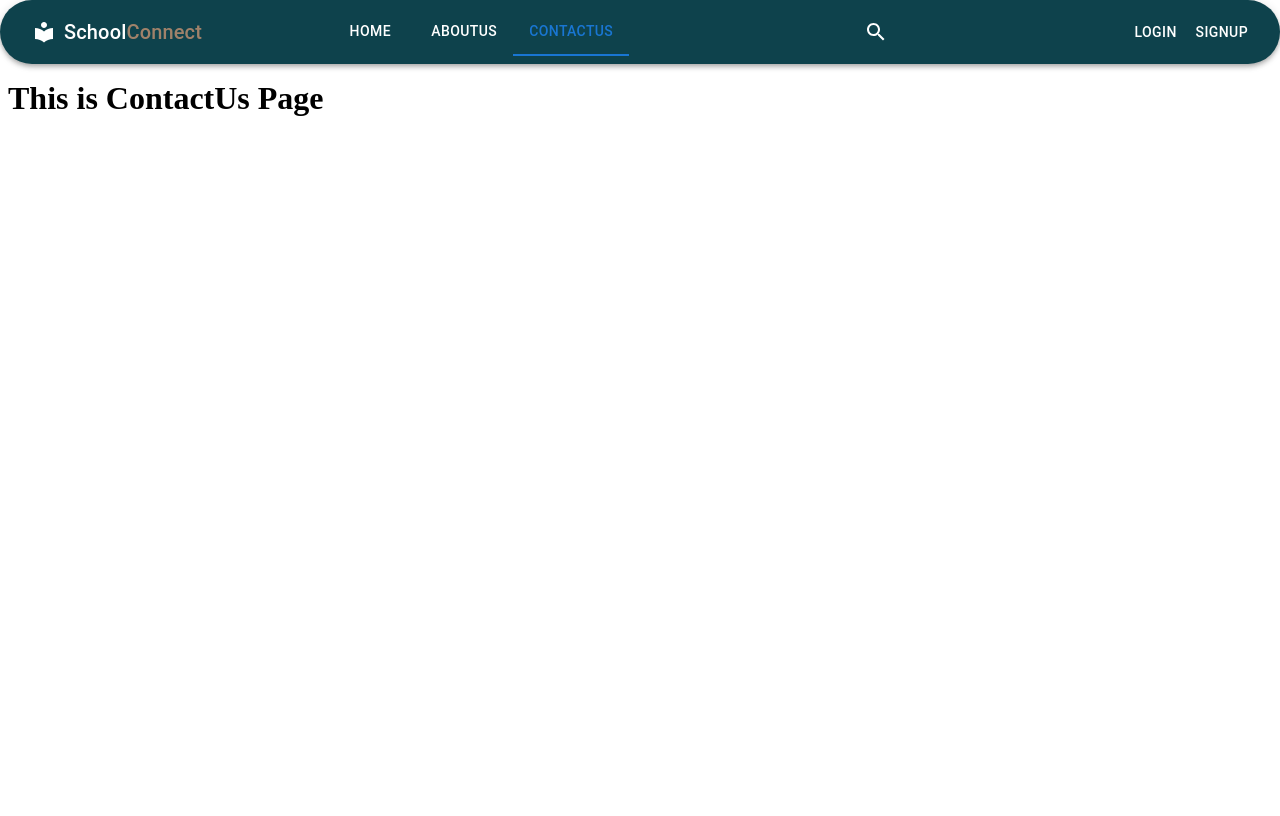
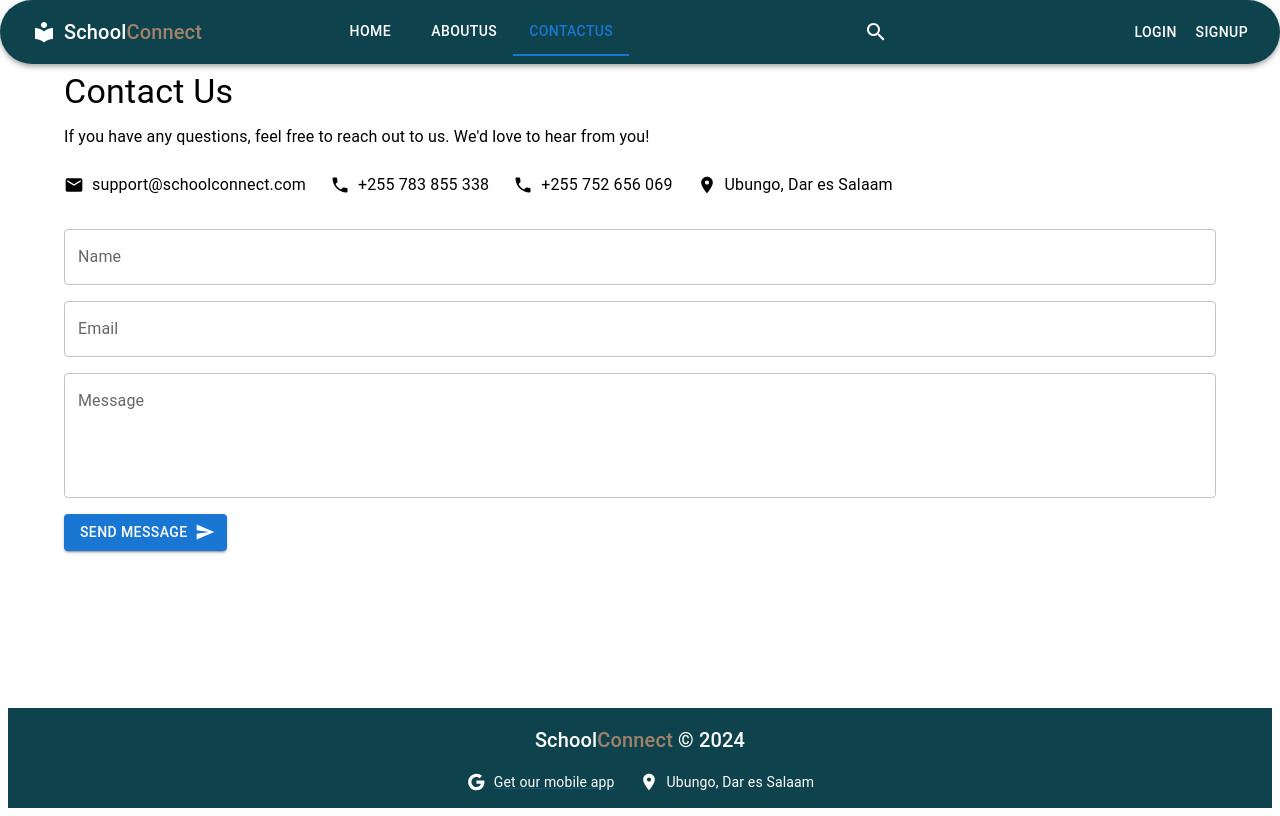
Before and after one commit to Aka-Jr/SchoolConnect, a React (Vite) app in the folder schoolConnect/Frontend/: page /ContactUs in a window 1280 px wide. Built offline with nearby package versions, Linux system fonts and the light colour scheme; no server answers.

Commit message:
Pages Modification
Improved the contactUs page and the AboutUs page as well as the dashboard of schools

```diff
--- a/schoolConnect/Frontend/src/Components/Footer.jsx
+++ b/schoolConnect/Frontend/src/Components/Footer.jsx
@@ -15,7 +15,7 @@ const Footer = () => {
                     School<span style={{ color: '#A0826A' }}>Connect</span> &copy; {date.getFullYear()}
                 </Typography>
                 <Box sx={{ display: 'flex', justifyContent: 'center', alignItems: 'center', mt: 2, gap: 3, flexWrap: 'wrap' }}>
-                    <Box sx={{ display: 'flex', alignItems: 'center' }}>
+                    {/* <Box sx={{ display: 'flex', alignItems: 'center' }}>
                         <EmailIcon sx={{ verticalAlign: 'middle', mr: 1, fontSize: 20 }} />
                         <Typography variant="body2">shulekonnect@gmail.com</Typography>
                     </Box>
@@ -26,7 +26,7 @@ const Footer = () => {
                     <Box sx={{ display: 'flex', alignItems: 'center' }}>
                         <PhoneIcon sx={{ verticalAlign: 'middle', mr: 1, fontSize: 20 }} />
                         <Typography variant="body2">+255 752 656 069</Typography>
-                    </Box>
+                    </Box> */}
                     <Box sx={{ display: 'flex', alignItems: 'center' }}>
                         <GooglePlayIcon sx={{ verticalAlign: 'middle', mr: 1, fontSize: 20 }} />
                         <Link href="https://drive.google.com/drive/folders/1kdBesPMxii01-ayL4X700AgIpVY7tEGh?usp=sharing" target="_blank" rel="noopener" sx={{ color: 'inherit', display: 'flex', alignItems: 'center' }}>
--- a/schoolConnect/Frontend/src/Pages/AboutUs.jsx
+++ b/schoolConnect/Frontend/src/Pages/AboutUs.jsx
@@ -54,8 +54,8 @@ const AboutUs = () => {
                 <Typography variant="h5" gutterBottom>
                   Our Vision
                 </Typography>
-                <Typography variant="body1">
-                  Insert your vision statement here. This could be a brief description of what your organization aims to achieve.
+                <Typography variant="body1" sx={{textAlign: 'justify'}}>
+                Our vision is to create a world where every school has the support it needs to provide quality education and where every volunteer finds meaningful opportunities to contribute their skills and passions. By leveraging technology and community engagement, we aspire to build a global network of support for educational institutions, enhancing the learning experience for students everywhere.
                 </Typography>
               </Paper>
             </Grid>
@@ -64,8 +64,8 @@ const AboutUs = () => {
                 <Typography variant="h5" gutterBottom>
                   Our Mission
                 </Typography>
-                <Typography variant="body1">
-                  Insert your mission statement here. Describe the purpose and goals of your organization, focusing on how you plan to achieve your vision.
+                <Typography variant="body1" sx={{textAlign: 'justify'}}>
+                Our mission at SchoolConnect is to seamlessly bridge the gap between passionate volunteers and schools in need, fostering a collaborative environment where education can thrive. We aim to simplify the process of matching volunteers with schools, ensuring that every student has access to the support and resources they need for a brighter future.
                 </Typography>
               </Paper>
             </Grid>
--- a/schoolConnect/Frontend/src/Pages/ContactUs.jsx
+++ b/schoolConnect/Frontend/src/Pages/ContactUs.jsx
@@ -1,16 +1,95 @@
-import React from 'react'
+import React, { useState } from 'react';
+import { Container, TextField, Button, Typography, Box } from '@mui/material';
+import EmailIcon from '@mui/icons-material/Email';
+import PhoneIcon from '@mui/icons-material/Phone';
+import LocationOnIcon from '@mui/icons-material/LocationOn';
+import SendIcon from '@mui/icons-material/Send';
+import { toast, ToastContainer } from 'react-toastify';
+import 'react-toastify/dist/ReactToastify.css';
 import NavigationBar from '../Components/NavigationBar';
+import Footer from '../Components/Footer';
 
- const ContactUs =()=> {
+const ContactUs = () => {
+  const [name, setName] = useState('');
+  const [email, setEmail] = useState('');
+  const [message, setMessage] = useState('');
+
+  const handleSubmit = (e) => {
+      e.preventDefault();
+      // Handle form submission, e.g., send the data to a server or email service
+      toast.success('Message sent successfully!');
+      setName('');
+      setEmail('');
+      setMessage('');
+  };
 
   return (
-    <div>
-    <NavigationBar />
-        <h1>This is ContactUs Page</h1>
 
-        <h1>This is ContactUs Page</h1>
-    </div>
-  )
-}
+     <React.Fragment>
+      <Box sx={{ display: 'flex', flexDirection: 'column', minHeight: '100vh' }}>
+        <NavigationBar />
+        <Container component="main" sx={{ flex: '1 0 auto', marginTop: '5%' }}>
+        <Typography variant="h4" gutterBottom>Contact Us</Typography>
+          <Typography variant="body1" gutterBottom>
+              If you have any questions, feel free to reach out to us. We'd love to hear from you!
+          </Typography>
+          <Box sx={{ display: 'flex', alignItems: 'center', mt: 3, gap: 3 }}>
+              <Box sx={{ display: 'flex', alignItems: 'center' }}>
+                  <EmailIcon sx={{ verticalAlign: 'middle', mr: 1, fontSize: 20 }} />
+                  <Typography variant="body1">support@schoolconnect.com</Typography>
+              </Box>
+              <Box sx={{ display: 'flex', alignItems: 'center' }}>
+                  <PhoneIcon sx={{ verticalAlign: 'middle', mr: 1, fontSize: 20 }} />
+                  <Typography variant="body1">+255 783 855 338</Typography>
+              </Box>
+              <Box sx={{ display: 'flex', alignItems: 'center' }}>
+                  <PhoneIcon sx={{ verticalAlign: 'middle', mr: 1, fontSize: 20 }} />
+                  <Typography variant="body1">+255 752 656 069</Typography>
+              </Box>
+              <Box sx={{ display: 'flex', alignItems: 'center' }}>
+                  <LocationOnIcon sx={{ verticalAlign: 'middle', mr: 1, fontSize: 20 }} />
+                  <Typography variant="body1">Ubungo, Dar es Salaam</Typography>
+              </Box>
+          </Box>
+          <Box component="form" onSubmit={handleSubmit} sx={{ mt: 4 }}>
+              <TextField
+                  fullWidth
+                  variant="outlined"
+                  label="Name"
+                  value={name}
+                  onChange={(e) => setName(e.target.value)}
+                  sx={{ mb: 2 }}
+              />
+              <TextField
+                  fullWidth
+                  variant="outlined"
+                  label="Email"
+                  type="email"
+                  value={email}
+                  onChange={(e) => setEmail(e.target.value)}
+                  sx={{ mb: 2 }}
+              />
+              <TextField
+                  fullWidth
+                  variant="outlined"
+                  label="Message"
+                  multiline
+                  rows={4}
+                  value={message}
+                  onChange={(e) => setMessage(e.target.value)}
+                  sx={{ mb: 2 }}
+              />
+              <Button type="submit" variant="contained" endIcon={<SendIcon />}>
+                  Send Message
+              </Button>
+          </Box>
+
+        </Container>
+        <Footer />
+      </Box>
+      <ToastContainer />
+    </React.Fragment>
+  );
+};
 
 export default ContactUs;
--- a/schoolConnect/Frontend/src/Pages/SchoolsAdmin/Dashboard.jsx
+++ b/schoolConnect/Frontend/src/Pages/SchoolsAdmin/Dashboard.jsx
@@ -87,7 +87,7 @@ const Dashboard = () => {
                 <Grid container spacing={2} sx={{ display: 'flex', justifyContent: 'center', alignItems: 'center', textAlign: 'center' }}>
                     <Grid item xs={2}>
                         <Card sx={{ bgcolor: '#0E424C', textAlign: 'center' }}>
-                            <Typography sx={{ color: 'white' }}>Add Listing</Typography>
+                            <Typography sx={{ color: 'white' }}>Post Opportunity</Typography>
                             <CardContent>
                                 <IconButton sx={{ color: 'white' }}>
                                     <RedeemIcon />
@@ -105,10 +105,13 @@ const Dashboard = () => {
                     </Grid>
                     <Grid item xs={2}>
                         <Card sx={{ bgcolor: '#0E424C', textAlign: 'center' }}>
-                            <Typography sx={{ color: 'white' }}>View Listings</Typography>
+                            <Typography sx={{ color: 'white' }}>View Posted Opportunities</Typography>
                             <CardContent>
                                 <IconButton sx={{ color: 'white' }}>
-                                    <ViewListIcon />
+                                    <ViewListIcon  onClick={() => {
+                                        fetchListings();
+                                        handleOpenViewListModal();
+                                    }}/>
                                 </IconButton>
                             </CardContent>
                             <CardActions sx={{ justifyContent: 'center' }}>
```
